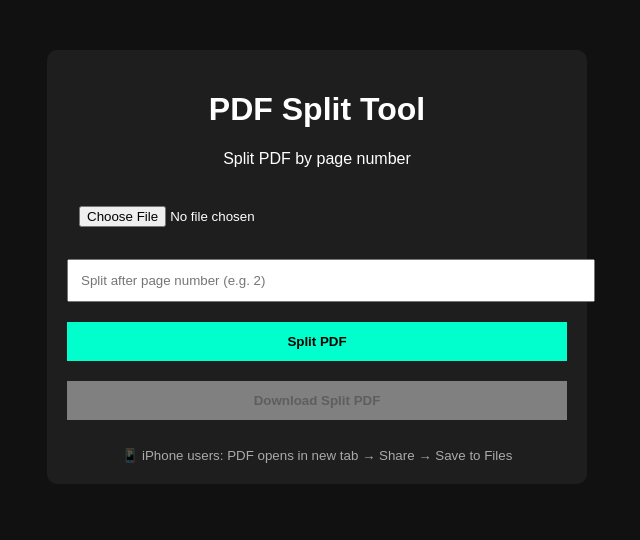
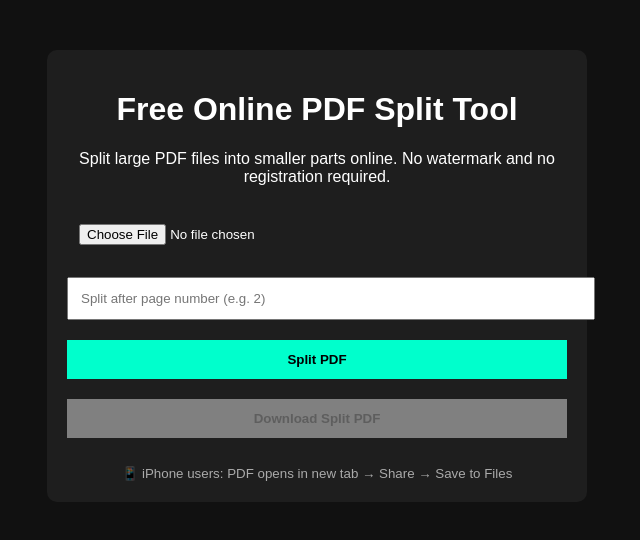
Before and after one commit to optimalgaming17-glitch/harshtoolz, a plain HTML site: page tools/pdf-split.html in a window 1280 px wide. Shown: the whole page, without its empty margins (323-963 px from the left). Drawn offline with Linux system fonts and the light colour scheme.

Commit message:
Update pdf-split.html

```diff
--- a/tools/pdf-split.html
+++ b/tools/pdf-split.html
@@ -31,8 +31,11 @@ small { color:#aaa; }
 <body>
 
 <div class="box">
-  <h1>PDF Split Tool</h1>
-  <p>Split PDF by page number</p>
+  <h1>Free Online PDF Split Tool</h1>
+<p>
+Split large PDF files into smaller parts online.
+No watermark and no registration required.
+</p>
 
   <input type="file" id="pdfInput" accept="application/pdf">
   <input type="number" id="pageNumber" placeholder="Split after page number (e.g. 2)" min="1">
```
